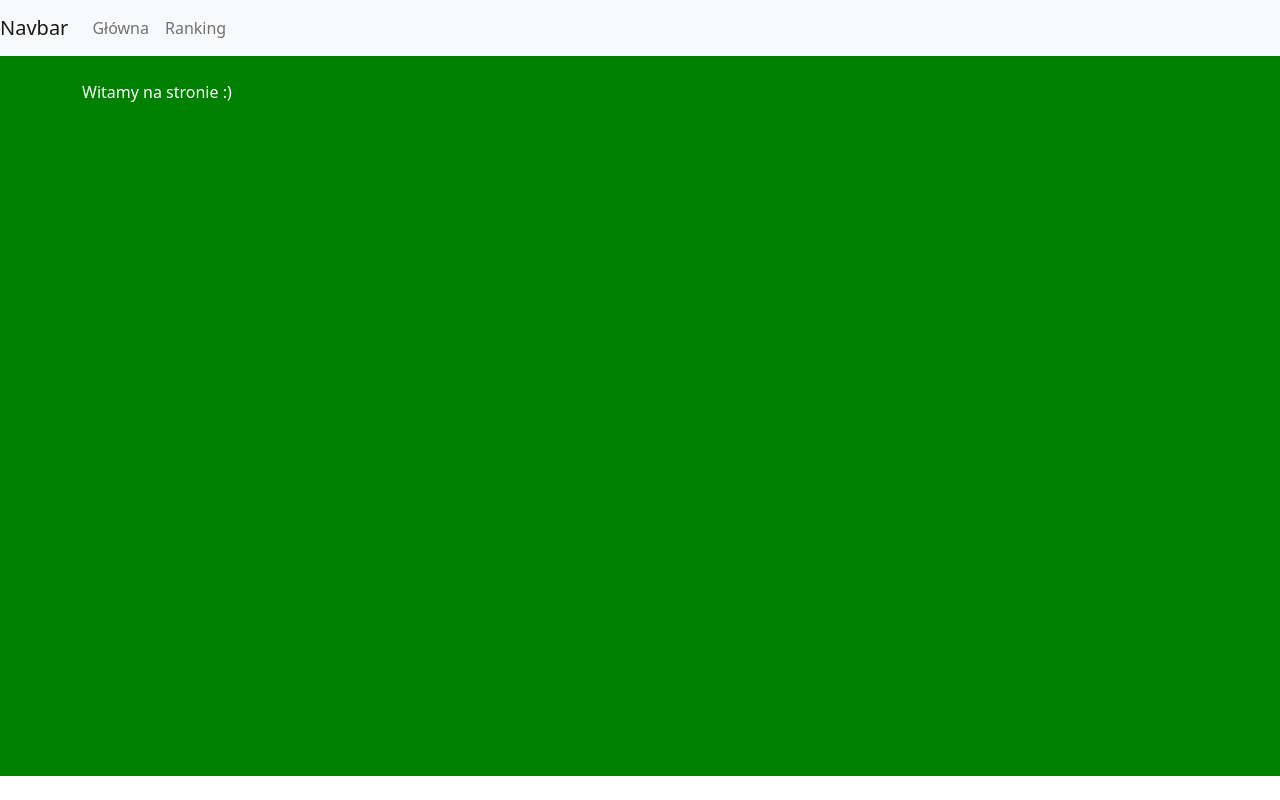
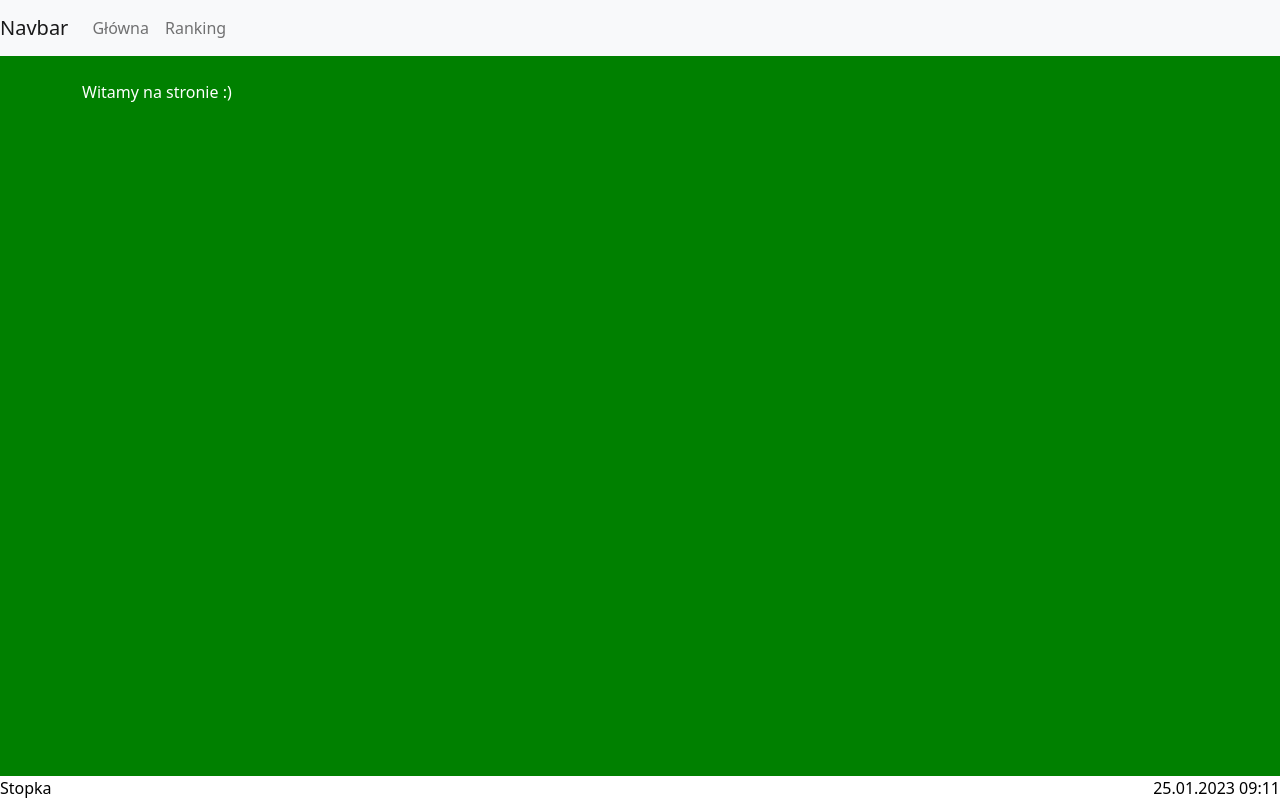
Before and after one commit to hencel/rekord_app, an Angular app: page / in a window 1280 px wide. Built offline with nearby package versions, Linux system fonts and the light colour scheme.

Commit message:
Changed text color on footer

```diff
--- a/src/app/footer/footer.component.scss
+++ b/src/app/footer/footer.component.scss
@@ -1,3 +1,4 @@
 .footer {
     background-color: white;
+    color: #000;
 }
```
